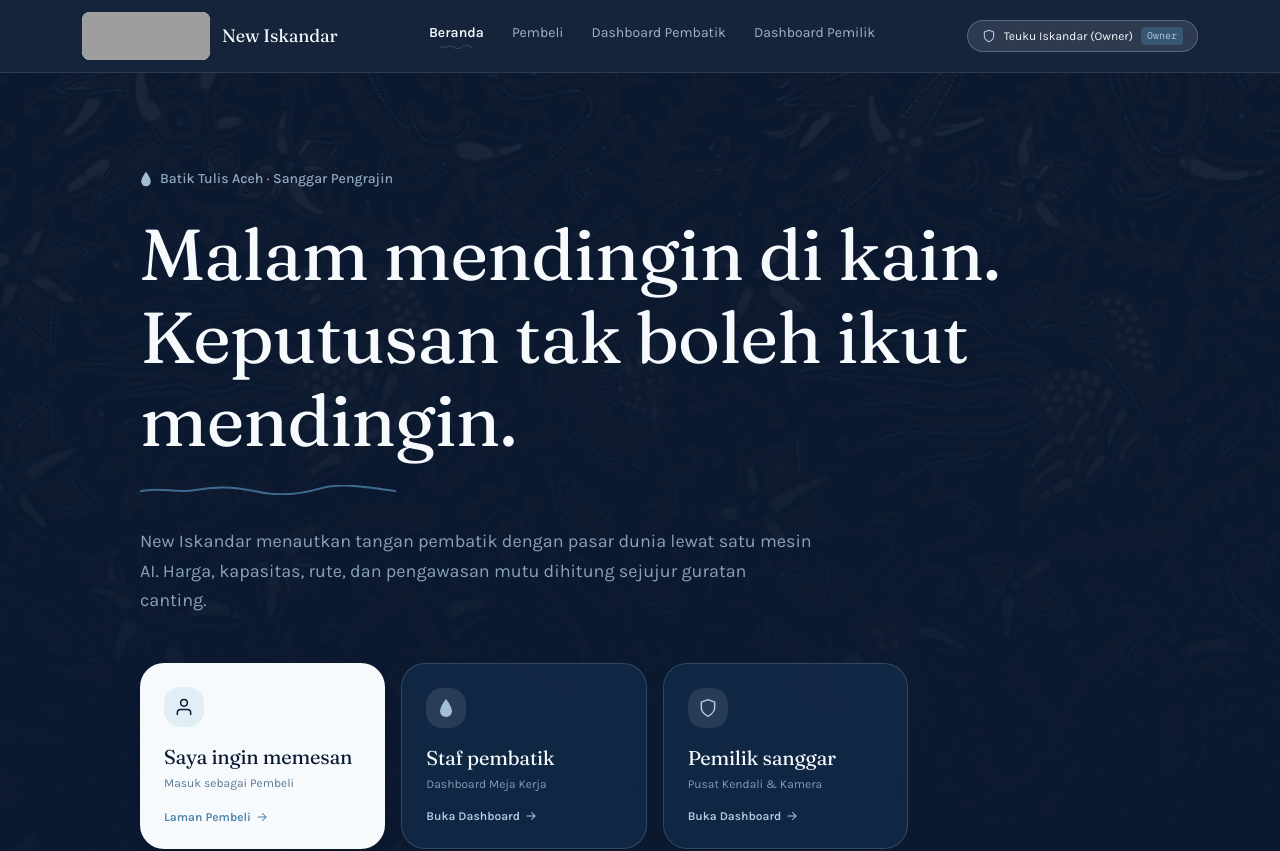
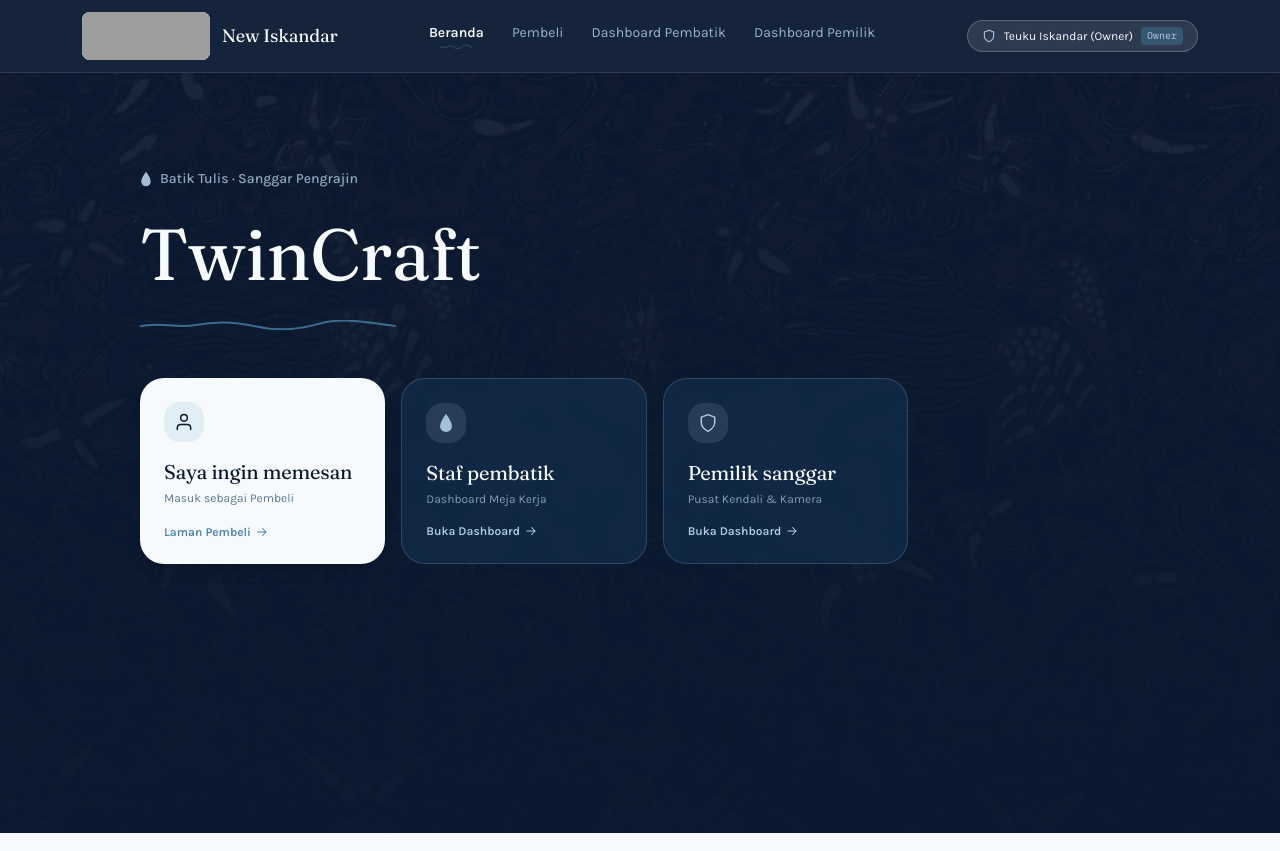
Before and after one commit to fathrmhd/newiskandar, a React (Vite) app in the folder frontend/: page / in a window 1280 px wide. Shown: the top 851 px of the page. Built offline with nearby package versions, Linux system fonts and the light colour scheme; grey boxes are pictures that could not be loaded; the HTML template or start-up script is replaced by a standard one.

Commit message:
feat: update landingpage dashboard interface

```diff
--- a/frontend/src/pages/Landing.tsx
+++ b/frontend/src/pages/Landing.tsx
@@ -52,21 +52,18 @@
           {/* Eyebrow */}
           <div className="flex items-center gap-2 text-sky/80">
             <DyeDrop className="h-4 w-3" color="#b3cfe5" />
-            <span className="text-sm font-medium">Batik Tulis Aceh · Sanggar Pengrajin</span>
+            <span className="text-sm font-medium">Batik Tulis · Sanggar Pengrajin</span>
           </div>
 
           {/* Hero Title */}
           <h1 className="mt-6 font-display text-4xl leading-[1.15] text-soft sm:text-6xl lg:text-7xl">
-            Malam mendingin di kain.<br />
-            Keputusan tak boleh ikut mendingin.
+            TwinCraft
           </h1>
 
           <Canting className="mt-6 h-2.5 w-64 text-ocean/80" />
 
           {/* Subtitle */}
-          <p className="mt-8 max-w-2xl text-base leading-relaxed text-sky/75 sm:text-lg">
-            New Iskandar menautkan tangan pembatik dengan pasar dunia lewat satu mesin AI. Harga, kapasitas, rute, dan pengawasan mutu dihitung sejujur guratan canting.
-          </p>
+
 
           {/* Action Cards untuk Tiga Peran */}
           <div className="mt-12 grid max-w-3xl gap-4 sm:grid-cols-3">
```
